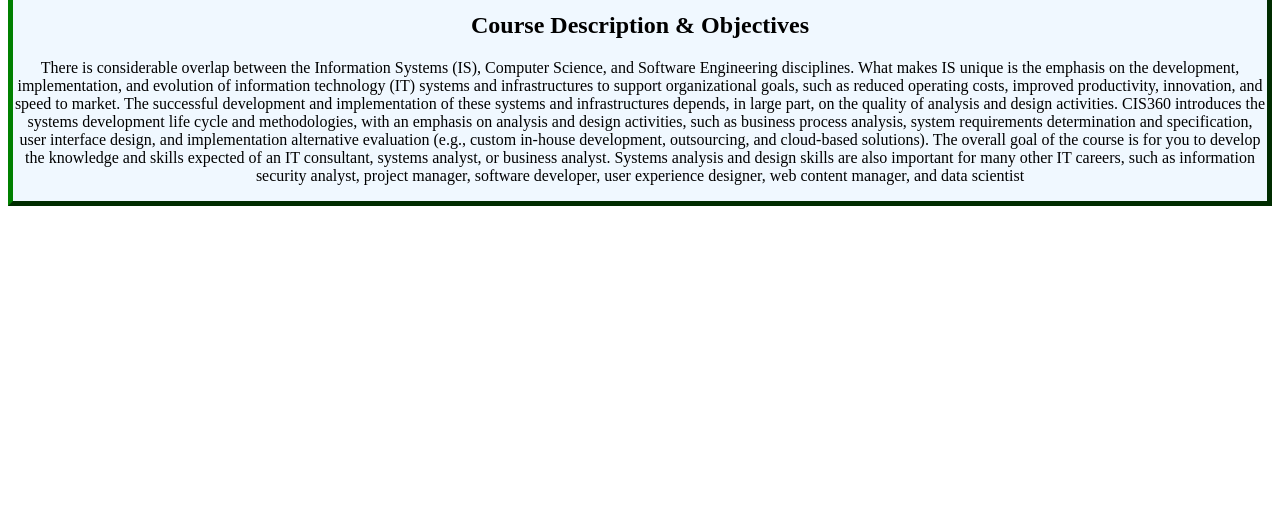
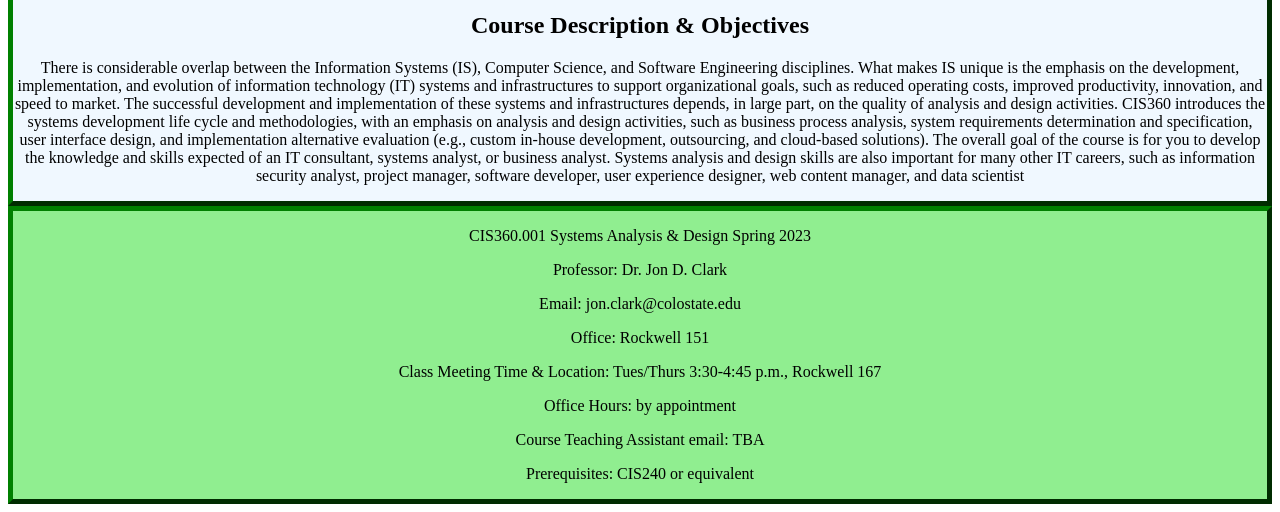
Before and after one commit to RamSkellerRevolutionaries/WebsiteFiles, a plain HTML site: page index.html in a window 1280 px wide. Shown: the part 483-995 px from the top of the page. Before the commit the page ends 800 px from the top, so only its background shows below. Drawn offline with nearby package versions, Linux system fonts and the light colour scheme; files that its build step writes are made by us from their sources.

Commit message:
added footer

```diff
--- a/index.html
+++ b/index.html
@@ -10,6 +10,11 @@
 			.proffesor {
 				border: 5px outset darkgreen;
 				background-color: lightgreen;
+				text-align: center;
+			}
+			.footer{
+				border: 5px outset green;
+				background-color:lightgreen;
 				text-align: center;
 			}
 			#menu ul {
@@ -109,5 +114,15 @@
 				other IT careers, such as information security analyst, project manager, software developer, user
 				experience designer, web content manager, and data scientist</p>
 		</div>
+		<div class="footer">
+			<p>CIS360.001 Systems Analysis & Design Spring 2023</p>
+			<p>Professor: Dr. Jon D. Clark</p>
+			<p>Email: jon.clark@colostate.edu</p>
+			<p>Office: Rockwell 151</p>
+			<p>Class Meeting Time & Location: Tues/Thurs 3:30-4:45 p.m., Rockwell 167</p>
+			<p>Office Hours: by appointment</p>
+			<p>Course Teaching Assistant email: TBA</p>
+			<p>Prerequisites: CIS240 or equivalent</p>
+		</div>
 	</body>
 </html>
```
